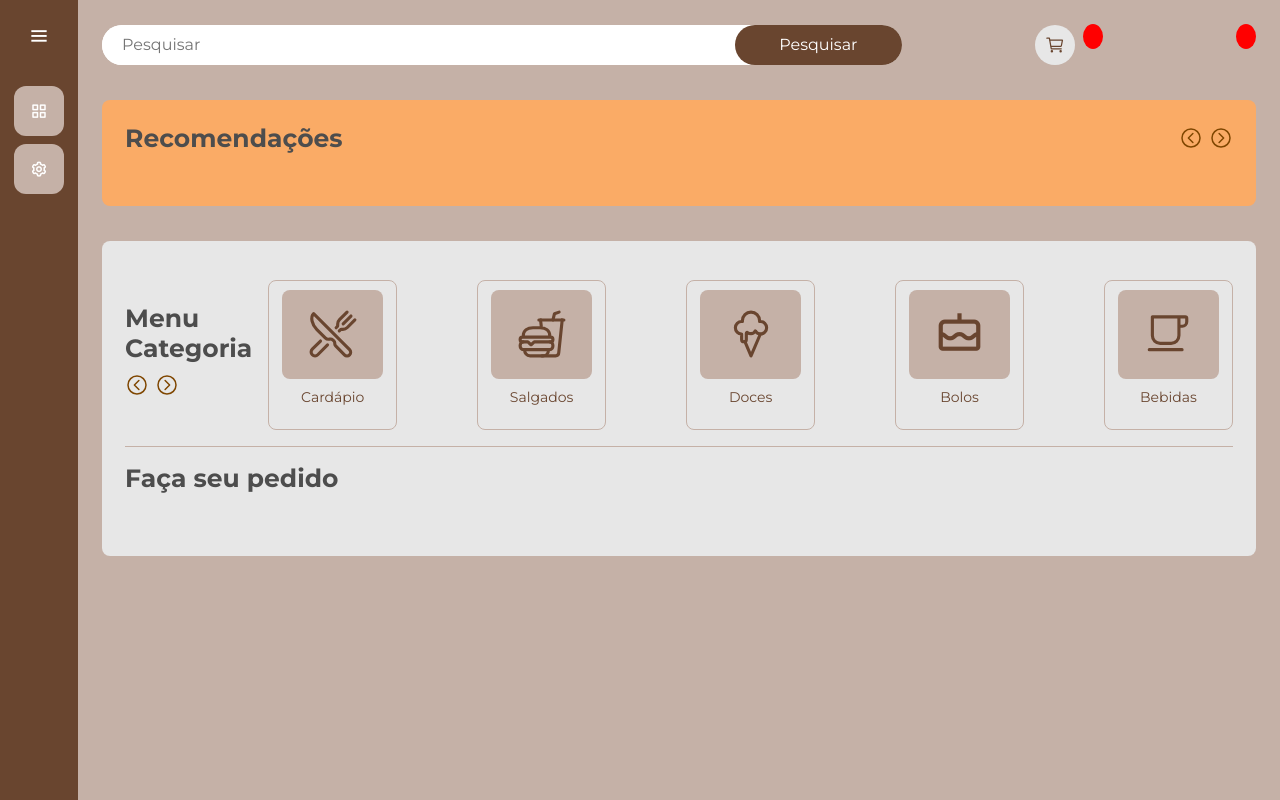
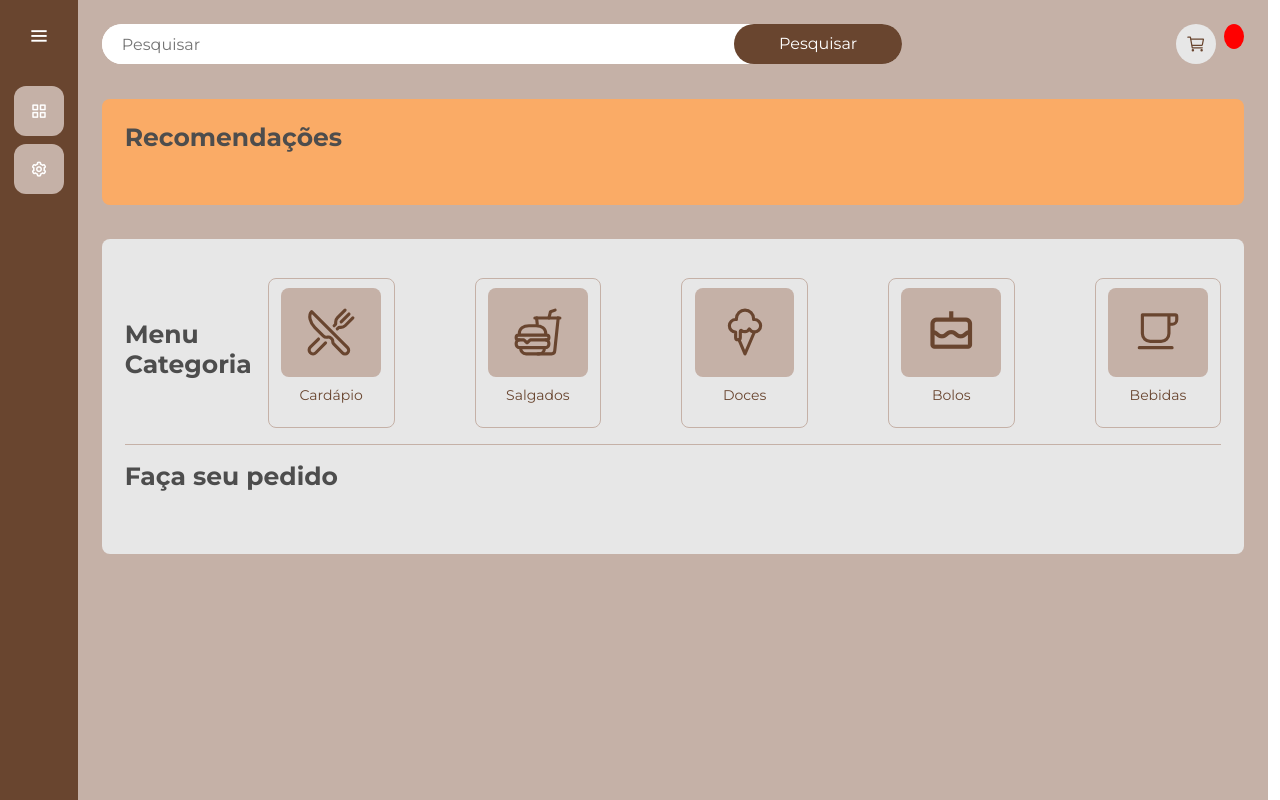
Before and after one commit to nicolinhaaaaaaas/ProjetoPadariaDjango, a Django app: template usuarios/templates/principal.html in a window 1280 px wide. Run offline with Django 3.2, Linux system fonts and the light colour scheme; the template is opened without the code that fills it, so the values that code supplies are empty; some libraries are stand-ins or nearby versions.

Commit message:
concertos

```diff
--- a/gerenciamento/views.py
+++ b/gerenciamento/views.py
@@ -198,7 +198,7 @@
             pdf.cell(35, 10, '', 0, 0, 'L', 0)
 
     pdf.cell(35, 10, 'Valor Total: ', 1, 0, 'L', 1)
-    pdf.cell(0, 10, f'R${pedido.valor_final}', 1, 1, 'L', 1)
+    pdf.cell(0, 10, f'R${pedido.get_carrinho_total}', 1, 1, 'L', 1)
 
     pdf_content = pdf.output(dest='S').encode('latin-1')
     pdf_bytes = BytesIO(pdf_content)
--- a/templates/static/general/css/base.css
+++ b/templates/static/general/css/base.css
@@ -228,7 +228,7 @@
   background: #E7E7E7;
   left: 78px;
   color: #7F4600;
-  width: calc(100% - 78px);
+  width: calc(100% - 90px);
   transition: all 0.5s ease;
   z-index: 2;
 }
--- a/templates/static/gerenciamento/js/gerenciamento.js
+++ b/templates/static/gerenciamento/js/gerenciamento.js
@@ -111,29 +111,3 @@
         salario.value = data['salario'];
     }
 )}
-
-function expandirProduto(id, nome, descricao, preco, imagemUrl) {
-    document.getElementById('produto-id-modal').innerText = id;
-    document.getElementById('produto-nome-modal').innerText = nome;
-    document.getElementById('produto-descricao-modal').innerText = descricao;
-    document.getElementById('produto-preco-modal').innerText = 'R$ '+ preco;
-
-    var imagemModal = document.getElementById('produto-imagem-modal');
-    imagemModal.src = imagemUrl;
-    imagemModal.alt = 'Imagem de ' + nome;
-
-    document.getElementById('produto-modal').style.display = 'block';
-    console.log('expandirProduto');
-}
-
-function adicionarAoCarrinho(){
-    console.log('adicionarAoCarrinho');
-}
-
-function fecharModal() {
-    // Recupera o elemento modal
-    var modal = document.getElementById('produto-modal'); // Substitua 'seuModalId' pelo ID real do seu modal
-
-    // Define o estilo display como 'none' para esconder o modal
-    modal.style.display = 'none';
-}
--- a/templates/static/usuarios/css/cadastro2.css
+++ b/templates/static/usuarios/css/cadastro2.css
@@ -31,7 +31,7 @@
     box-shadow: 0 5px 15px rgba(0,0,0,0.35);
     position: relative;
     overflow: hidden;
-    width: 768px;
+    width: 100%;
     min-width: 90%;
     min-height: 480px;
 }
--- a/templates/static/usuarios/css/telaprincipal.css
+++ b/templates/static/usuarios/css/telaprincipal.css
@@ -272,14 +272,15 @@
 }
 .detail-wrapper{
     display: grid;
-    grid-template-columns: repeat(auto-fit, minmax(250px, 1fr));
+    grid-template-columns: repeat(auto-fit, minmax(250px, 315px));
     width: 100%;
     margin-top: 1rem;
     gap: 2%;
     border-radius: 8px;
 }
 .detail-card{
-    min-height: 280px;
+    height: minmax(280px, 1fr);
+    width: minmax(330px, 360px);
     height: 100%;
     background-color: var(--light-color);
     border-radius: 8px;
--- a/usuarios/templates/principal.html
+++ b/usuarios/templates/principal.html
@@ -24,9 +24,9 @@
 
             <div class="profile">
                 <a class="cart" href="{% url 'carrinho' %}"><ion-icon name="cart-outline"></ion-icon></a>
-                <p id="cart-total">{{pedidoCarrinho}}</p>
+                <p id="cart-total">{{carrinho_itens|floatformat:0}}</p>
             </div>
-            <p id="cart-total">{{carrinho_itens}}</p>
+
 
             <!-- Container do Carrinho -->
             <div id="carrinho-container" class="carrinho-popup" style="display: none;">
@@ -40,16 +40,11 @@
         <div class="main-highlight">
             <div class="main-header">
                 <h2 class="main-title">Recomendações</h2>
-                <div class="main-arrow">
-                    <ion-icon class="back" name="chevron-back-circle-outline"></ion-icon>
-                    <ion-icon class="next" name="chevron-forward-circle-outline"></ion-icon>
-
-                </div>
             </div>
             <!--highlight menu-->
             <div class="highlight-wrapper">
                 {% for produto in produtos|slice:":4" %}
-                    <div class="highlight-card" onclick="expandirProduto('{{ produto.nome_produto }}', '{{ produto.descricao }}', '{{ produto.preco }}', '{{ produto.imagem.url }}')">
+                    <div class="highlight-card">
                         <img class="highlight-img" src="{{ produto.imagem.url }}" alt="{{ produto.nome_produto }}">
                         <div class="highlight-desc">
                             <h4>{{ produto.nome_produto }}</h4>
@@ -65,10 +60,6 @@
             <div class="main-filter">
                 <div>
                     <h2 class="main-title">Menu<br>Categoria</h2>
-                    <div class="main-arrow">
-                        <ion-icon class="back-menus" name="chevron-back-circle-outline"></ion-icon>
-                        <ion-icon class="next-menus" name="chevron-forward-circle-outline"></ion-icon>
-                    </div>
                 </div>
                 <div class="filter-wrapper">
                     <div class="filter-card category-filter" data-category="cardapio">
@@ -117,15 +108,17 @@
                                 <p class="detail-sub">{{produto.descricao}}</p>
                                 <p class="price">R$ {{produto.preco|floatformat:2}}</p>
                             </div>
-                            <ion-icon class="detail-favorites" name="bookmark-outline"></ion-icon>
                         </div>
-                        <button type="button" data-produto="{{produto.id_produto}}" data-action="add" class="btn botao-add-carrinho add-btn update-cart">Add ao Carrinho</button>
+                        <div class="row">
+                            <button type="button" data-produto="{{produto.id_produto}}" data-action="add" class="btn botao-add-carrinho add-btn update-cart">Add ao Carrinho</button>
+                        </div>
                     </div>
                     {% endfor %}
                 </div>
             </div>
         </div>
     </div>
+    <!--Modal
     <div id="produto-modal" class="modal">
         <div class="modal-content">
             <span class="close" onclick="fecharModal()">&times;</span>
@@ -143,11 +136,31 @@
                     </div>
                 </div>
             </div>
-
-            <button class="botao-add-carrinho add-btn update-cart" data-produto='produto-id-modal' data-action="add">Adicionar ao Carrinho</button>
+            <button type="button" data-produto="produto-id-modal" data-action="add" class="btn botao-add-carrinho add-btn update-cart">Add ao Carrinho</button>
         </div>
     </div>
+    -->
 </body>
+<script>
+    document.addEventListener('DOMContentLoaded', function() {
+    const categoryFilters = document.querySelectorAll('.category-filter');
+
+    categoryFilters.forEach(filter => {
+        filter.addEventListener('click', () => {
+            const selectedCategory = filter.getAttribute('data-category');
+
+            const produtos = document.querySelectorAll('.produto-card');
+            produtos.forEach(produto => {
+                if (selectedCategory === 'cardapio' || produto.classList.contains(selectedCategory)) {
+                    produto.style.display = 'block';
+                } else {
+                    produto.style.display = 'none';
+                }
+            });
+        });
+    });
+});
+</script>
 <script type="module" src="https://unpkg.com/ionicons@7.1.0/dist/ionicons/ionicons.esm.js"></script>
 <script nomodule src="https://unpkg.com/ionicons@7.1.0/dist/ionicons/ionicons.esm.js"></script>
 <!-- javascript-->
--- a/usuarios/views.py
+++ b/usuarios/views.py
@@ -10,6 +10,7 @@
 from gerenciamento.models import EnderecoEntrega, Pedido, PedidoProduto, Produto
 import re
 import datetime
+from django.db import transaction
 
 @csrf_exempt
 def principal(request):
@@ -126,6 +127,7 @@
 def excluirPerfil():
     pass
 
+@transaction.atomic
 def updateItem(request):
     if request.method == 'POST':
         data = json.loads(request.body)
@@ -161,10 +163,10 @@
     if request.user.is_authenticated:
         cliente = request.user
         pedido, criado = Pedido.objects.get_or_create(cliente=cliente, completo=False)
-        total = float(data['form']['total'].replace(',', '.'))
+        pedido.valor_final = float(data['form']['total'].replace(',', '.'))
         pedido.id_transacao = id_transacao
 
-        if total == pedido.get_carrinho_total:
+        if pedido.valor_final == pedido.get_carrinho_total:
             pedido.completo = True
         pedido.save()
 
```
Also changed, not shown: templates/static/usuarios/js/principal.js (+38 -12 lines), db.sqlite3.
